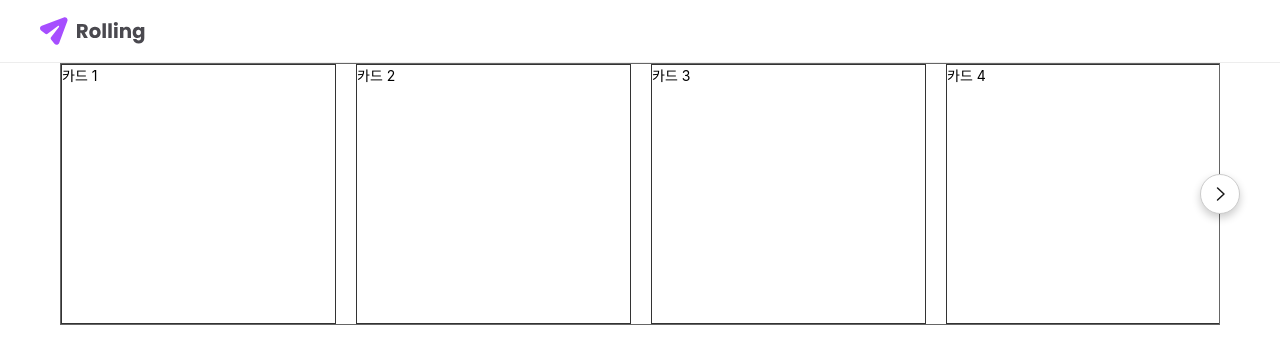
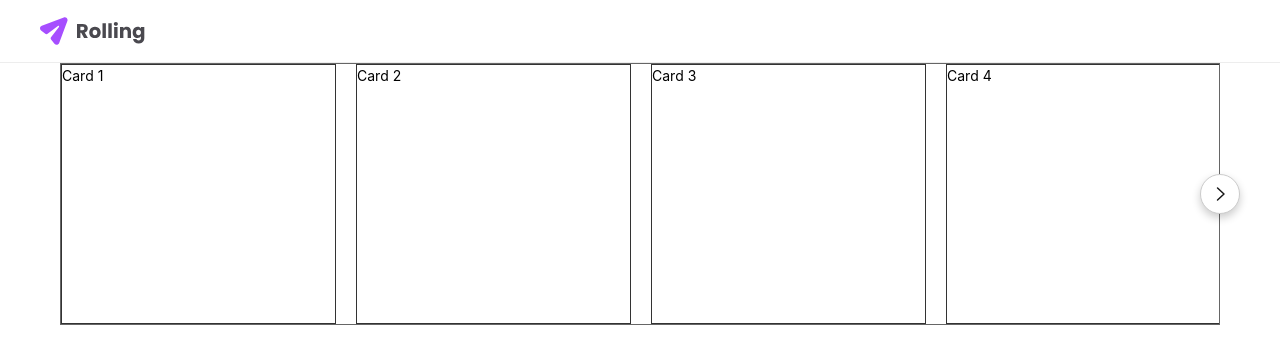
Before and after one commit to jinsunkimdev/Team-07-Project, a React (Vite) app: page /list in a window 1280 px wide. Shown: the top 364 px of the page. Built offline with nearby package versions, Linux system fonts and the light colour scheme; no server answers; a web font is replaced by a local one.

Commit message:
feat: 하드코딩 제거 및 상수화, 목데이터 추가, 슬라이더 사용성 개선/최적화

```diff
--- a/src/constants/constants.js
+++ b/src/constants/constants.js
@@ -18,3 +18,12 @@ export const SHARE_DROPDOWN_ITEMS = [
     errorMsg: "URL 복사에 실패했어요..🥲",
   },
 ];
+
+export const SLIDER_GAP = 20;
+export const CARD_WIDTH_DESKTOP = 275;
+export const CARD_WIDTH_TABLET = 275;
+export const CARD_WIDTH_MOBILE = 208;
+export const CARDS_PER_VIEW_DESKTOP = 4;
+export const SLIDER_MAX_WIDTH =
+  CARD_WIDTH_DESKTOP * CARDS_PER_VIEW_DESKTOP +
+  SLIDER_GAP * (CARDS_PER_VIEW_DESKTOP - 1);
--- a/src/pages/List/ListPage.jsx
+++ b/src/pages/List/ListPage.jsx
@@ -1,11 +1,24 @@
 import GlobalHeader from "../../components/Header/GlobalHeader";
 import Slider from "./Slider";
+
+export const mockItems = [
+  { id: 1, title: "Card 1" },
+  { id: 2, title: "Card 2" },
+  { id: 3, title: "Card 3" },
+  { id: 4, title: "Card 4" },
+  { id: 5, title: "Card 5" },
+  { id: 6, title: "Card 6" },
+  { id: 7, title: "Card 7" },
+  { id: 8, title: "Card 8" },
+  { id: 9, title: "Card 9" },
+  { id: 10, title: "Card 10" },
+];
 
 function ListPage() {
   return (
     <div>
       <GlobalHeader />
-      <Slider />
+      <Slider items={mockItems} />
     </div>
   );
 }
--- a/src/pages/List/Pagination.jsx
+++ b/src/pages/List/Pagination.jsx
@@ -1,12 +1,6 @@
 import { css } from "@emotion/react";
 import { ScrollArrowButton } from "../../components/Button/IconButtons";
 
-/**
- * Pagination 컴포넌트
- * - slideIndex: 현재 슬라이드 인덱스
- * - maxIndex: 최대 슬라이드 인덱스
- * - onPrev, onNext: 이전/다음 클릭 핸들러
- */
 const Pagination = ({ slideIndex, maxIndex, onPrev, onNext }) => (
   <>
     <ScrollArrowButton
--- a/src/pages/List/Slider.jsx
+++ b/src/pages/List/Slider.jsx
@@ -2,60 +2,63 @@ import { css } from "@emotion/react";
 import { useState } from "react";
 import useBreakpoint from "./hooks/useResponsive";
 import Pagination from "./Pagination";
+import {
+  BREAKPOINTS,
+  CARD_WIDTH_DESKTOP,
+  CARD_WIDTH_TABLET,
+  CARD_WIDTH_MOBILE,
+  SLIDER_GAP,
+  SLIDER_MAX_WIDTH,
+} from "../../constants/constants";
 
+// 브레이크포인트별 카드 설정
 const SETTINGS = {
   desktop: {
-    cardWidth: 275, //카드 너비
-    visibleCount: 4, // 보이는 카드 개수
-    gap: 20, // 카드 간 간격
-    usePagination: true, // 페이지네이션 사용 유무
+    cardWidth: CARD_WIDTH_DESKTOP, // 데스크탑 카드 너비 (275px)
+    visibleCount: 4, // 한 번에 보이는 카드 개수
   },
   tablet: {
-    cardWidth: 275,
-    visibleCount: 2.5,
-    gap: 20,
-    usePagination: false,
+    cardWidth: CARD_WIDTH_TABLET, // 태블릿 카드 너비
+    visibleCount: 2.5, // 한 번에 보이는 카드 개수 (2.5개)
   },
   mobile: {
-    cardWidth: 208,
-    visibleCount: 1.5,
-    gap: 20,
-    usePagination: false,
+    cardWidth: CARD_WIDTH_MOBILE, // 모바일 카드 너비 (208px)
+    visibleCount: 1.5, // 한 번에 보이는 카드 개수 (1.5개)
   },
 };
 
-const Slider = () => {
-  const [slideIndex, setSlideIndex] = useState(0);
+const Slider = ({ items }) => {
+  // 현재 화면 크기에 따른 브레이크포인트 가져오기
   const breakpoint = useBreakpoint();
+  const { cardWidth, visibleCount } = SETTINGS[breakpoint] || SETTINGS.desktop;
+
+  // 전체 아이템 개수, 최대 인덱스 계산
+  const TOTAL_COUNT = items.length;
+  const maxIndex = Math.max(0, Math.ceil(TOTAL_COUNT - visibleCount));
+  const gap = SLIDER_GAP;
   const isDesktop = breakpoint === "desktop";
 
-  const {
-    cardWidth, // 데스크탑↔태블릿↔모바일마다 달라지는 카드 너비
-    visibleCount, // 데스크탑=4, 태블릿=2.5, 모바일=1.5
-    gap, // 카드 간 간격 (px)
-    usePagination, // 데스크탑에서만 true
-  } = SETTINGS[breakpoint] || {};
+  // 슬라이드 인덱스 상태
+  const [slideIndex, setSlideIndex] = useState(0);
 
-  const TOTAL_COUNT = 9;
-  const maxIndex = Math.max(0, Math.ceil(TOTAL_COUNT - visibleCount));
-
-  // 왼쪽 이동
+  // 이전 버튼 클릭 시 호출: 데스크탑 모드에서만 동작
   const handlePrev = () => {
-    if (!usePagination) return;
+    if (!isDesktop) return;
     if (slideIndex > 0) {
       setSlideIndex((prev) => prev - 1);
     }
   };
 
-  // 오른쪽 이동
+  // 다음 버튼 클릭 시 호출: 데스크탑 모드에서만 동작
   const handleNext = () => {
-    if (!usePagination) return;
+    if (!isDesktop) return;
     if (slideIndex < maxIndex) {
       setSlideIndex((prev) => prev + 1);
     }
   };
 
-  const transformStyle = usePagination
+  // 데스크탑 모드에서만 transform 스타일 적용
+  const transformStyle = isDesktop
     ? {
         transform: `translateX(-${(cardWidth + gap) * slideIndex}px)`,
       }
@@ -63,8 +66,8 @@ const Slider = () => {
 
   return (
     <div css={sliderOuter}>
-      {/* 데스크탑 모드에서만 Pagination 버튼 보이게 */}
-      {usePagination && (
+      {/* 데스크탑 모드에서만 Pagination 버튼 렌더링 */}
+      {isDesktop && (
         <Pagination
           slideIndex={slideIndex}
           maxIndex={maxIndex}
@@ -73,13 +76,14 @@ const Slider = () => {
         />
       )}
 
-      {/* 슬라이드 영역: 데스크탑은 overflow:hidden, 나머지는 가로 스크롤 */}
+      {/* 슬라이드 영역:
+          - 데스크탑: overflow: hidden
+          - 태블릿/모바일: 가로 스크롤 */}
       <div css={[wrapper, isDesktop ? sliderWrapper : scrollWrapper]}>
         <div css={sliderTrack} style={transformStyle}>
-          {/* 카드 9개 임시 렌더링 */}
-          {Array.from({ length: TOTAL_COUNT }, (_, i) => (
-            <div key={i} css={card}>
-              카드 {i + 1}
+          {items.map((item, id) => (
+            <div key={id} css={card}>
+              {item.title}
             </div>
           ))}
         </div>
@@ -90,26 +94,30 @@ const Slider = () => {
 
 export default Slider;
 
+// CSS 스타일 정의
 // 전체 슬라이더 컨테이너 (버튼 기준 position: relative)
 const sliderOuter = css`
   width: 100%;
-  max-width: 1160px; /* 데스크탑 카드 4개(275*4) + 간격 20*3 = 1160 */
+  max-width: ${SLIDER_MAX_WIDTH}px; // 데스크탑 기준 최대 너비
   margin: 0 auto;
   position: relative;
 `;
 
-// wrapper 공통: 테두리만 있고, 실제 overflow는 desktop↔mobile에 따라 분기
+// 공통 wrapper: border만 있고, overflow는 하위 스타일에서 분기
 const wrapper = css`
   width: 100%;
   border: 1px solid #666;
 `;
 
+// 데스크탑: 슬라이드 트랙이 넘어가지 않도록 overflow 숨김
 const sliderWrapper = css`
-  overflow: hidden; /* 데스크탑에서만 사용 */
+  overflow: hidden;
 `;
 
+// 태블릿/모바일: 가로 스크롤 사용, 세로 스크롤 제거
 const scrollWrapper = css`
-  overflow: scroll; /* 태블릿/모바일에서만 사용 */
+  overflow-x: auto;
+  overflow-y: hidden;
   -webkit-overflow-scrolling: touch;
 
   /* 스크롤바 숨기기 */
@@ -121,31 +129,22 @@ const scrollWrapper = css`
 `;
 
 // 카드들을 가로로 배치하는 트랙
-// gap은 SETTINGS의 gap 값과 일치하도록 숫자 20px을 하드코딩했습니다.
 const sliderTrack = css`
   display: flex;
-  gap: 20px;
-  width: fit-content;
+  gap: ${SLIDER_GAP}px;
   transition: transform 0.3s ease;
 `;
 
-//카드 스타일 (미디어쿼리로 너비/높이 고정, 추후 CSS 변수로 변경 가능)
+// 카드 스타일 (기본: 모바일, 미디어쿼리: 데스크탑)
 const card = css`
   border: 1px solid #333;
   flex-shrink: 0;
 
-  @media (min-width: 1200px) {
-    width: 275px;
+  width: ${CARD_WIDTH_MOBILE}px;
+  height: 232px;
+
+  @media (min-width: ${BREAKPOINTS.md}px) {
+    width: ${CARD_WIDTH_DESKTOP}px;
     height: 260px;
   }
-
-  @media (min-width: 768px) and (max-width: 1199px) {
-    width: 275px;
-    height: 260px;
-  }
-
-  @media (max-width: 767px) {
-    width: 208px;
-    height: 232px;
-  }
 `;
```
